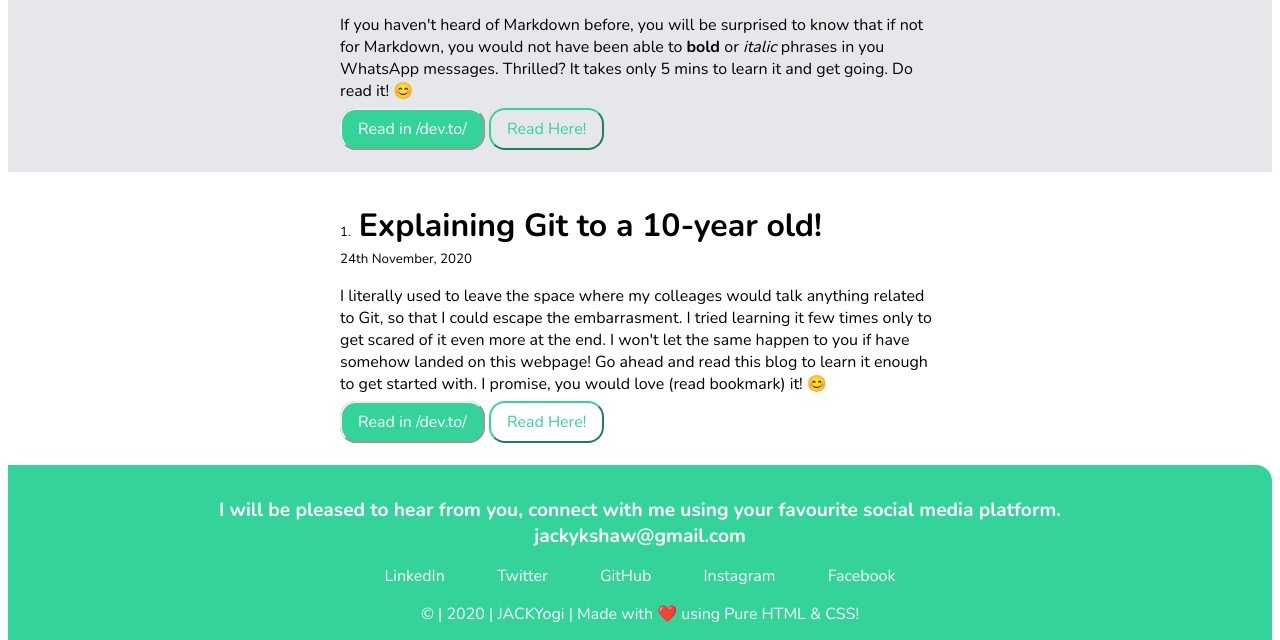
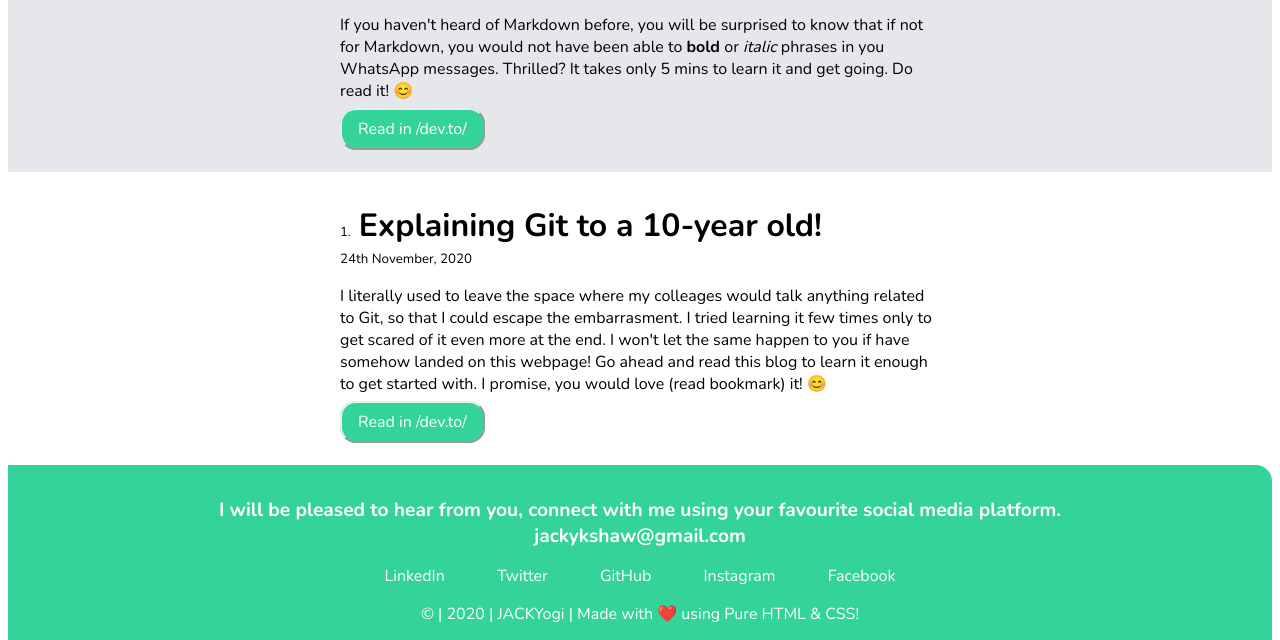
Before and after one commit to JackyKumarShaw/jackyshaw-portfolio, a plain HTML site: page blogs/blogs.html in a window 1280 px wide. Shown: the part 746-1386 px from the top of the page. Drawn offline with nearby package versions, Linux system fonts and the light colour scheme.

Commit message:
some changes

```diff
--- a/blogs/blogs.html
+++ b/blogs/blogs.html
@@ -51,7 +51,7 @@
             </p>
             <a class="links link-primary" href="https://dev.to/jackykumarshaw/markdown-101-48bh" target="_blank">Read in
                 /dev.to/</a>
-            <a class="links link-secondary" href="/blogs/blogs.html" target="_blank">Read Here!</a>
+            <!-- <a class="links link-secondary" href="/blogs/blogs.html" target="_blank">Read Here!</a> -->
         </div>
     </section>
 
@@ -68,7 +68,7 @@
             </p>
             <a class="links link-primary" href="https://dev.to/jackykumarshaw/explaining-git-to-a-10-year-old-3kn0"
                 target="_blank">Read in /dev.to/</a>
-            <a class="links link-secondary" href="/blogs/blogs.html" target="_blank">Read Here!</a>
+            <!-- <a class="links link-secondary" href="/blogs/blogs.html" target="_blank">Read Here!</a> -->
         </div>
     </section>
 
```
